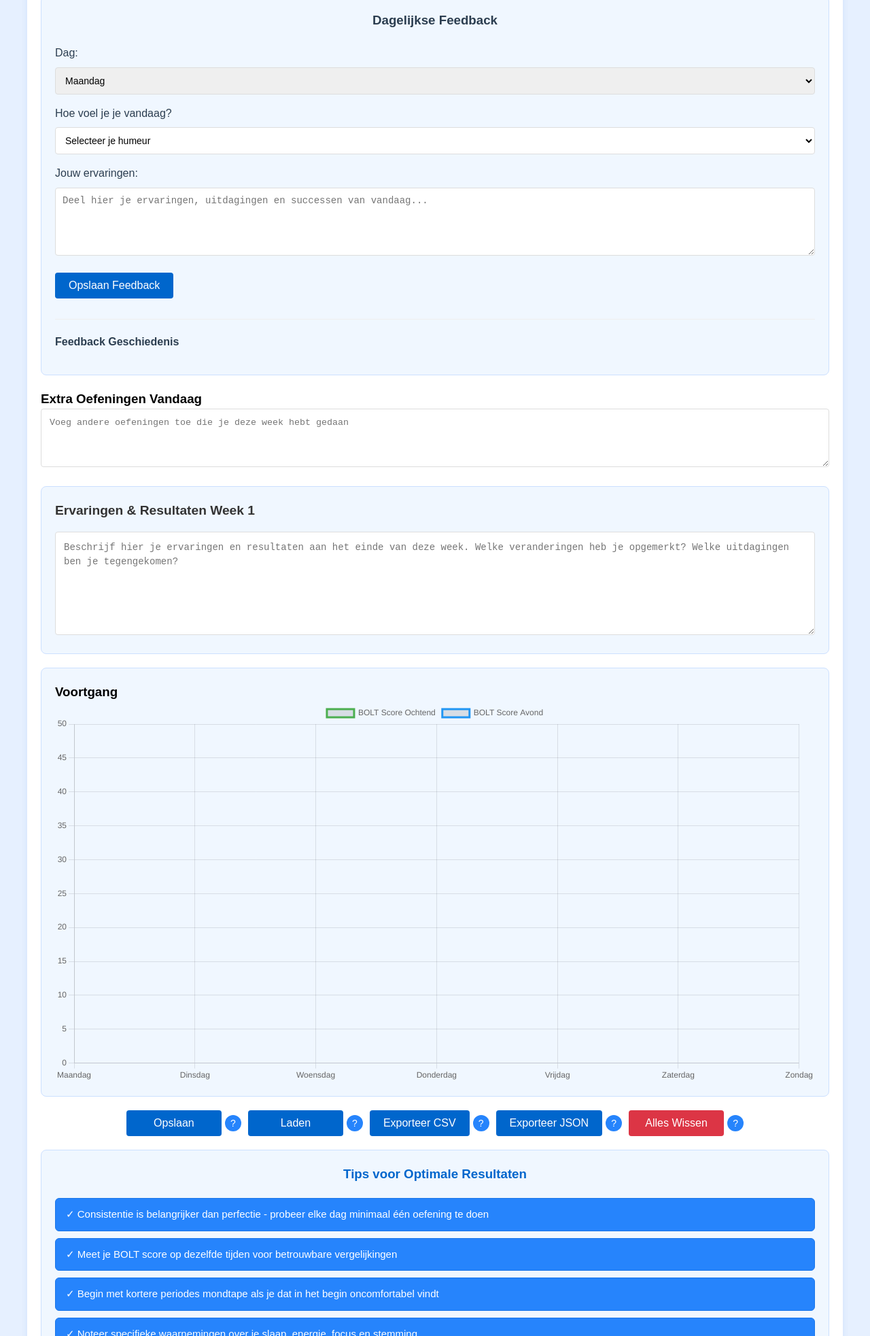
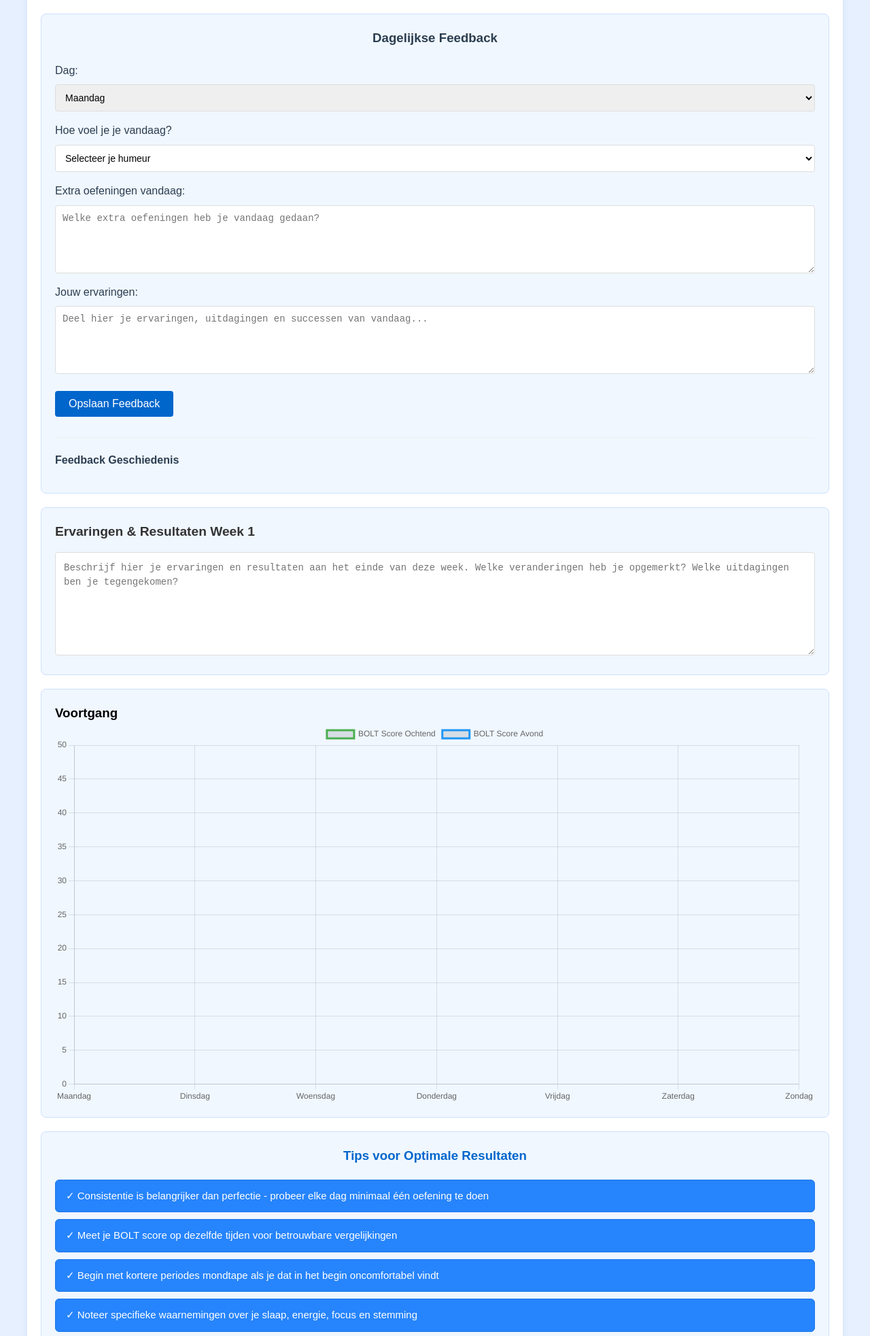
Before and after one commit to amstigter/kumbhaka-ademtracker, a plain HTML site: page index.html in a window 1280 px wide. Shown: the part 835-2800 px from the top of the page at 68% size. Drawn offline with nearby package versions, Linux system fonts and the light colour scheme.

Commit message:
Update index.html

```diff
--- a/index.html
+++ b/index.html
@@ -17,6 +17,10 @@
                     <p class="subtitle">Volg je dagelijkse oefeningen, ervaringen en vooruitgang</p>
                 </div>
             </div>
+        </div>
+
+        <div class="update-message" id="updateMessage">
+            🔄 Update: Je gegevens worden nu automatisch opgeslagen! De 'Opslaan' en 'Laden' knoppen zijn niet meer nodig.
         </div>
 
         <div class="week-selector">
@@ -135,6 +139,10 @@
                     </select>
                 </div>
                 <div class="feedback-input">
+                    <label for="extraExercises">Extra oefeningen vandaag:</label>
+                    <textarea id="extraExercises" placeholder="Welke extra oefeningen heb je vandaag gedaan?"></textarea>
+                </div>
+                <div class="feedback-input">
                     <label for="feedbackText">Jouw ervaringen:</label>
                     <textarea id="feedbackText" placeholder="Deel hier je ervaringen, uitdagingen en successen van vandaag..."></textarea>
                 </div>
@@ -146,11 +154,6 @@
             </div>
         </div>
 
-        <div class="additional-exercises">
-            <h3>Extra Oefeningen Vandaag</h3>
-            <textarea id="additionalExercises" rows="4" placeholder="Voeg andere oefeningen toe die je deze week hebt gedaan"></textarea>
-        </div>
-
         <div class="weekly-experiences">
             <h3>Ervaringen & Resultaten Week <span id="currentWeekNumber">1</span></h3>
             <textarea id="weeklyExperiences" rows="6" placeholder="Beschrijf hier je ervaringen en resultaten aan het einde van deze week. Welke veranderingen heb je opgemerkt? Welke uitdagingen ben je tegengekomen?"></textarea>
@@ -159,29 +162,6 @@
         <div class="dashboard">
             <h3>Voortgang</h3>
             <canvas id="progressChart"></canvas>
-        </div>
-
-        <div class="button-container">
-            <div class="button-group">
-                <button onclick="saveData()">Opslaan</button>
-                <button class="info-icon" title="Slaat alle ingevulde gegevens op voor de geselecteerde week">?</button>
-            </div>
-            <div class="button-group">
-                <button onclick="loadData()">Laden</button>
-                <button class="info-icon" title="Laadt opgeslagen gegevens voor de geselecteerde week">?</button>
-            </div>
-            <div class="button-group">
-                <button onclick="exportToCSV()">Exporteer CSV</button>
-                <button class="info-icon" title="Download alle gegevens als CSV bestand, handig voor gebruik in Excel">?</button>
-            </div>
-            <div class="button-group">
-                <button onclick="exportToJSON()">Exporteer JSON</button>
-                <button class="info-icon" title="Download alle gegevens als JSON bestand, handig voor backup">?</button>
-            </div>
-            <div class="button-group">
-                <button onclick="clearAllData()" class="warning-button">Alles Wissen</button>
-                <button class="info-icon" title="Wist alle opgeslagen gegevens. Let op: dit kan niet ongedaan worden gemaakt!">?</button>
-            </div>
         </div>
 
         <div class="tips-section">
@@ -205,12 +185,27 @@
                     <li>❌ Wis geen browsergeschiedenis of cache</li>
                     <li>❌ Gebruik bij voorkeur steeds dezelfde browser</li>
                 </ul>
-                <p class="tip">💡 Tip: Maak regelmatig een back-up van je gegevens door gebruik te maken van de "Exporteer als JSON" knop.</p>
+                <p class="tip">💡 Tip: Maak regelmatig een back-up van je gegevens door gebruik te maken van de "Maak Back-up" knop.</p>
+            </div>
+        </div>
+
+        <div class="button-container">
+            <div class="button-group">
+                <button onclick="exportToCSV()">Exporteer naar Excel</button>
+                <button class="info-icon" title="Download je gegevens als bestand dat je kunt openen in Excel of andere spreadsheet programma's">?</button>
+            </div>
+            <div class="button-group">
+                <button onclick="exportToJSON()">Maak Back-up</button>
+                <button class="info-icon" title="Download een volledige kopie van al je gegevens. Handig om later weer te kunnen importeren.">?</button>
+            </div>
+            <div class="button-group">
+                <button onclick="clearAllData()" class="warning-button">Alles Wissen</button>
+                <button class="info-icon" title="Wist alle opgeslagen gegevens. Let op: dit kan niet ongedaan worden gemaakt!">?</button>
             </div>
         </div>
 
         <div class="warning">
-            <strong>Waarschuwing:</strong> Deze tool is alleen bedoeld als hulpmiddel en vervangt geen professioneel medisch advies. Raadpleeg altijd een arts bij gezondheidsklachten.
+            <strong>Waarschuwing:</strong> Je gegevens worden automatisch opgeslagen in je webbrowser (localStorage). Deze tool is alleen bedoeld als hulpmiddel en vervangt geen professioneel medisch advies. Raadpleeg altijd een arts bij gezondheidsklachten.
         </div>
         <div class="copyright">
             © 2025 Kumbhaka Ademtracker
```
